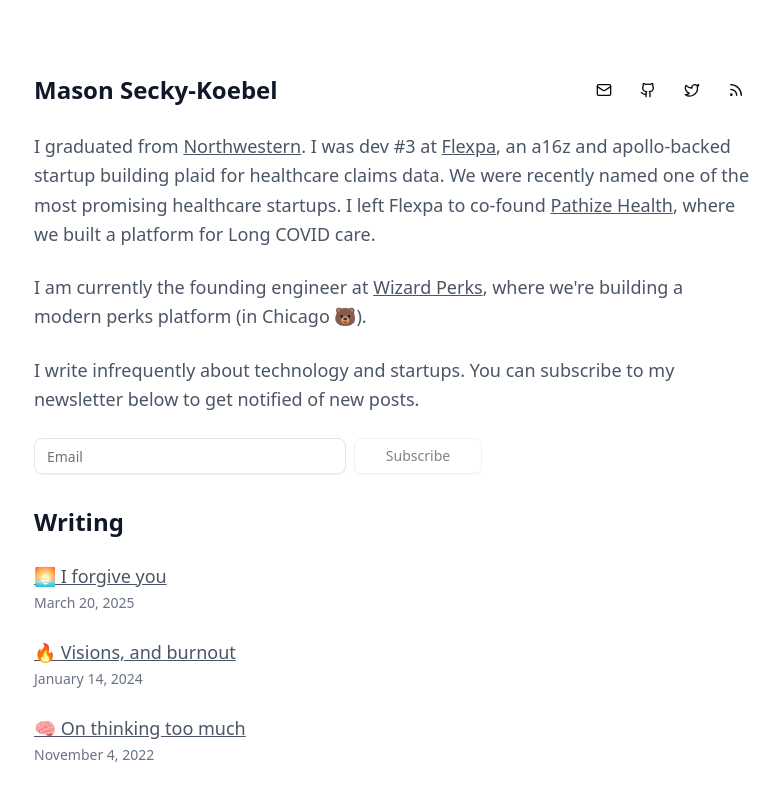
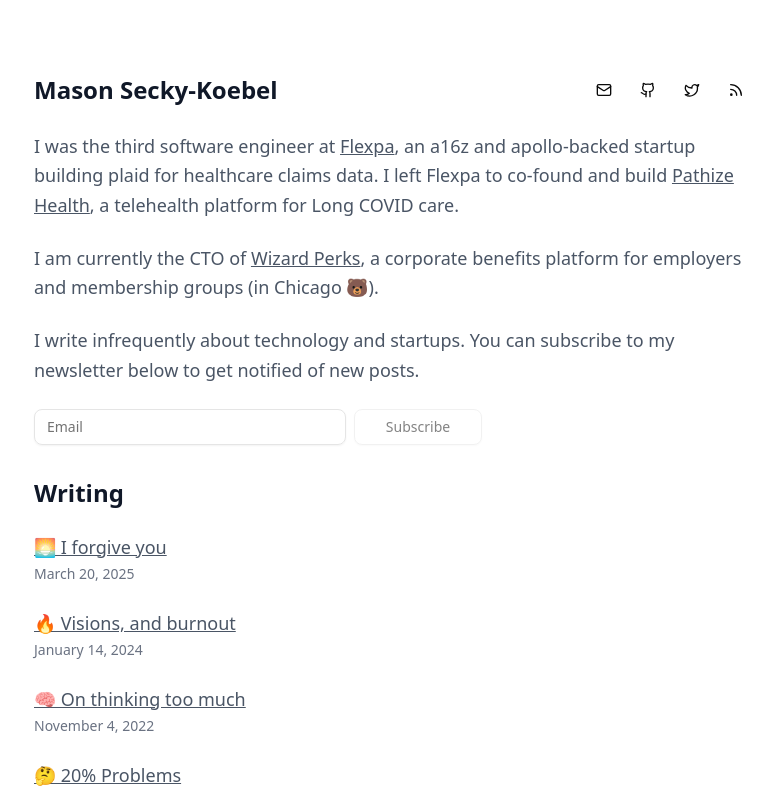
Before and after one commit to mseckykoebel/website-mdx, a Next.js app: page / in a window 1280 px wide. Shown: the top 793 px of the page, without its empty margins (246-1025 px from the left). Built offline with nearby package versions, Linux system fonts and the light colour scheme.

Commit message:
feat: update about section

```diff
--- a/app/page.tsx
+++ b/app/page.tsx
@@ -63,16 +63,7 @@
   return (
     <div className="max-w-4xl mx-auto px-6">
       <p className="text-lg leading-relaxed text-gray-600">
-        I graduated from{" "}
-        <Link
-          href="https://www.northwestern.edu/"
-          target="_blank"
-          rel="noopener noreferrer"
-          className="underline hover:text-gray-900 transition-colors"
-        >
-          Northwestern
-        </Link>
-        . I was dev #3 at{" "}
+        I was the third software engineer at{" "}
         <Link
           href="https://www.flexpa.com/"
           target="_blank"
@@ -82,8 +73,7 @@
           Flexpa
         </Link>
         , an a16z and apollo-backed startup building plaid for healthcare claims
-        data. We were recently named one of the most promising healthcare
-        startups. I left Flexpa to co-found{" "}
+        data. I left Flexpa to co-found and build{" "}
         <Link
           href="https://www.linkedin.com/company/pathize"
           target="_blank"
@@ -92,11 +82,11 @@
         >
           Pathize Health
         </Link>
-        , where we built a platform for Long COVID care.
+        , a telehealth platform for Long COVID care.
       </p>
 
       <p className="text-lg leading-relaxed text-gray-600 mt-6">
-        I am currently the founding engineer at{" "}
+        I am currently the CTO of{" "}
         <Link
           href="https://www.wizardperks.com/"
           target="_blank"
@@ -105,7 +95,8 @@
         >
           Wizard Perks
         </Link>
-        , where we&apos;re building a modern perks platform (in Chicago 🐻).
+        , a corporate benefits platform for employers and membership groups (in
+        Chicago 🐻).
       </p>
 
       <NewsletterSection />
```
